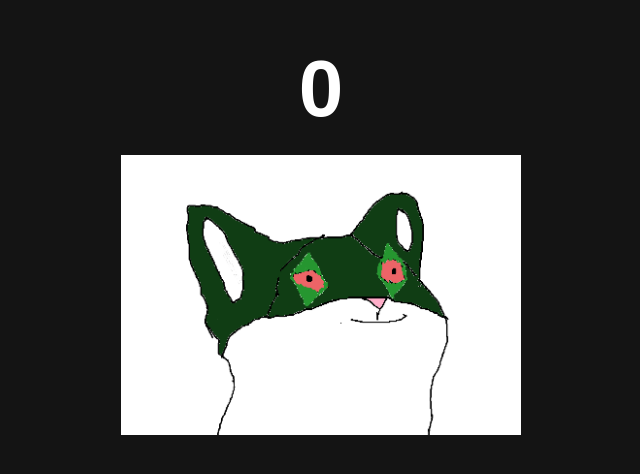
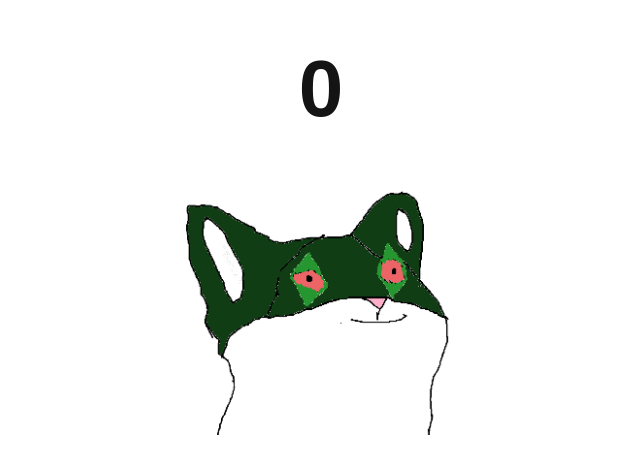
Before and after one commit to milktea3060/wow, a plain HTML site: page index.html in a window 1280 px wide. Shown: the part 188-662 px from the top of the page, without its empty margins (319-959 px from the left). Drawn offline with Linux system fonts and the light colour scheme.

Commit message:
Change background and text color in index.html
Updated styling and font in index.html.

```diff
--- a/index.html
+++ b/index.html
@@ -12,9 +12,9 @@
             flex-direction: column;
             justify-content: center;
             align-items: center;
-            background-color: #141414;
-            color: #ffffff;
-            font-family: Arial, sans-serif;
+            background-color: #ffffff;
+            color: #141414;
+            font-family: "굴림", Gulim, "맑은 고딕", "Malgun Gothic", sans-serif;
             user-select: none;
             -webkit-user-select: none;
         }
@@ -34,7 +34,6 @@
 <body>
 
     <h1 id="count">0</h1>
-    <!-- 마우스와 터치, 이미지 영역을 벗어났을 때(mouseleave) 모두 입이 다물어지도록 이벤트 보강 -->
     <img id="popcat" src="closed.png" alt="Popcat"
          onmousedown="openMouth()"
          onmouseup="closeMouth()"
```
